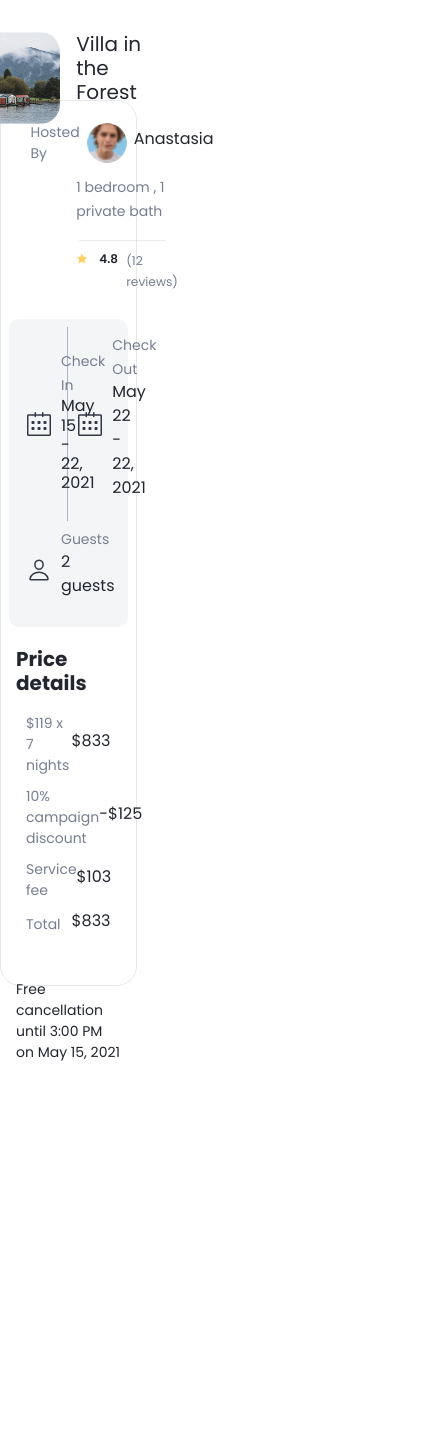
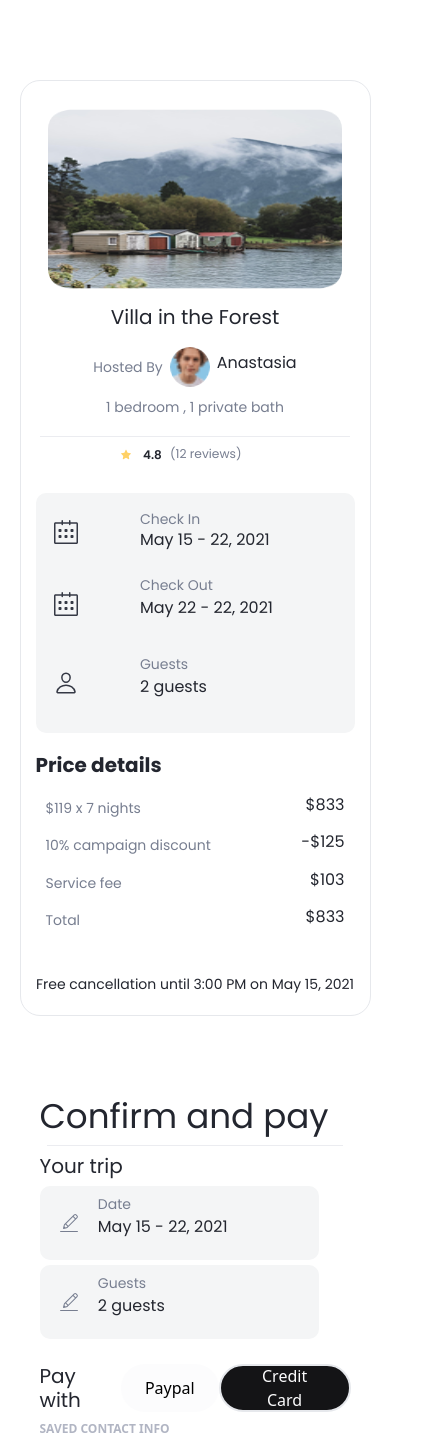
Before and after one commit to Areej-Farag/Fleet-Project, a React (Create React App) app in the folder FrontEnd/: page / in a window 390 px wide. Shown: the top 1440 px of the page, 437 px wide, since content can reach past the window. Before the commit the page ends 1063 px from the top, so only its background shows below. Built offline with nearby package versions, Linux system fonts and the light colour scheme.

Commit message:
finishing the payment form template UI with responsive

```diff
--- a/FrontEnd/src/App.js
+++ b/FrontEnd/src/App.js
@@ -1,11 +1,11 @@
 import React from "react";
-import PaymentConfirmationDetailes from "./Components/Organisms/PaymentConfirmationDetailes";
+import PaymentTemplate from "./Components/Templates/PaymentTemplate";
 
 
 const App = () => {
   return (
     <>
-    <PaymentConfirmationDetailes/>
+    <PaymentTemplate/>
     </>
   );
 };
--- a/FrontEnd/src/Components/Atoms/ImageComponent.jsx
+++ b/FrontEnd/src/Components/Atoms/ImageComponent.jsx
@@ -17,7 +17,7 @@ const ImageComponent = ({ src, title, type = "fullyRounded", badgeContent }) =>
           {badgeContent}
         </div>
       )}
-      <img src={src} alt={title} className="img-fluid" />
+      <img src={src} alt={title} className="img-fluid d-block" />
     </div>
   );
 };
--- a/FrontEnd/src/Components/Organisms/CreditCardInfoForm.jsx
+++ b/FrontEnd/src/Components/Organisms/CreditCardInfoForm.jsx
@@ -50,7 +50,7 @@ export default function CreditCardInfoForm() {
 
       </div>
         <Typograph variant="h5">Message the host</Typograph>
-        <textarea placeholder="Additional Notes" cols={60} rows={7}></textarea>
+        <textarea placeholder="Additional Notes" cols={40} rows={7}></textarea>
         <Button color="blue" size="default" shape="default">
           {" "}
           Confirm and pay
--- a/FrontEnd/src/Components/Organisms/PaymentConfirmationDetailes.jsx
+++ b/FrontEnd/src/Components/Organisms/PaymentConfirmationDetailes.jsx
@@ -35,11 +35,11 @@ export default function PaymentConfirmationDetailes({
 }) {
   return (
     <div className="payment-confirmation-detailes">
-      <div className="Photo-and-host-sec d-flex">
-        <div className="photo-container w-50 p-2">
+      <div className="Photo-and-host-sec row d-flex">
+        <div className="photo-container col-12  p-2">
           <ImageComponent src={LocationPhoto} title={"Image Title"} />
         </div>
-        <div className="host-container w-50 p-2">
+        <div className="host-container col-12 p-2">
           <HostSection
             AvatarSrc={AvatarPhoto}
             HostName={"Anastasia"}
@@ -47,7 +47,7 @@ export default function PaymentConfirmationDetailes({
             PropertyName={"Villa in the Forest"}
             childern={
               <>
-                <div>
+                <div className="d-flex justify-content-center w-100">
                   <Typograph variant={"small"} color={colors.Neutrals[4]}>
                     {" "}
                     1 bedroom , 1 private bath
@@ -56,14 +56,13 @@ export default function PaymentConfirmationDetailes({
               </>
             }
           />
-           <div className="d-flex">
-                <Rate rating={"4.8"}/>
-                <div className="review-count">
+          <div className="d-flex rate-container">
+            <Rate rating={"4.8"} />
+            <div className="d-flex review-count">
               <Typograph variant={"small"} color={colors.Neutrals[4]}>
                 (12 reviews)
               </Typograph>
             </div>
-
           </div>
         </div>
       </div>
@@ -103,18 +102,18 @@ export default function PaymentConfirmationDetailes({
           <Typograph variant="small" color={colors.Neutrals[4]}>
             Guests
           </Typograph>
-          <Typograph variant="p" color={colors.Neutrals[2]} >
+          <Typograph variant="p" color={colors.Neutrals[2]}>
             2 guests
           </Typograph>
         </Icon>
       </div>
 
-      <div className="price-details-container" >
+      <div className="price-details-container">
         <Typograph variant={"h5"} color={colors.Neutrals[2]} bold={true}>
           Price details{" "}
         </Typograph>
         <div className="paymment-details">
-          <div>
+          <div className="Price-details">
             {BookingData.map((item, index) => (
               <BookingDetails
                 key={index}
@@ -124,7 +123,6 @@ export default function PaymentConfirmationDetailes({
               />
             ))}
           </div>
-
         </div>
       </div>
       <Typograph variant={"small"} color={colors.Neutrals[2]}>
--- a/FrontEnd/src/Components/Organisms/PaymentForm.jsx
+++ b/FrontEnd/src/Components/Organisms/PaymentForm.jsx
@@ -9,6 +9,7 @@ import { CiEdit } from "react-icons/ci";
 import Button from "../Atoms/Button";
 import CreditCardInfoForm from "./CreditCardInfoForm";
 import Select from "../Atoms/Select";
+// import { FaBold } from "react-icons/fa";
 
 
 export default function PaymentForm() {
@@ -25,19 +26,19 @@ export default function PaymentForm() {
           Your trip
         </Typograph>
         <div className="detailsIcons">
-          <Icon size={24} color={colors.Neutrals[3]} IconContetnt={<CiEdit />} direction="row-reverse" >
+          <Icon size={24} color={colors.Neutrals[4]} IconContetnt={<CiEdit />} direction="row-reverse" >
             <Typograph variant="small" color={colors.Neutrals[4]}>
               Date
             </Typograph>
-            <Typograph variant="h6" color={colors.Neutrals[2]}>
+            <Typograph variant="p" color={colors.Neutrals[2] }>
               May 15 - 22, 2021
             </Typograph>
           </Icon>
-          <Icon size={24} color={colors.Neutrals[5]} IconContetnt={<CiEdit />} direction="row-reverse">
+          <Icon size={24} color={colors.Neutrals[4]} IconContetnt={<CiEdit />} direction="row-reverse">
             <Typograph variant="small" color={colors.Neutrals[4]}>
               Guests
             </Typograph>
-            <Typograph variant="h6" color={colors.Neutrals[2]}>
+            <Typograph variant="p" color={colors.Neutrals[2]}>
               2 guests
             </Typograph>
           </Icon>
--- a/FrontEnd/src/Components/Styles/atoms.css
+++ b/FrontEnd/src/Components/Styles/atoms.css
@@ -280,14 +280,14 @@
 .img-top-rounded img {
   width: 100%;
   height: 100%;
-  object-fit: cover;
+  object-fit: fill;
   border-radius: 15px 15px 0 0;
 }
 
 .img-fully-rounded img {
   width: 100%;
   height: 100%;
-  object-fit: cover;
+  object-fit: fill;
   border-radius: 20px;
 }
 
@@ -295,7 +295,7 @@
   width: 120px;
   height: 120px;
   border-radius: 50%;
-  object-fit: cover;
+  object-fit: fill;
   border: 3px solid var(--color-neutral-8);
   box-shadow: 0px 4px 6px rgba(0, 0, 0, 0.1);
 }
--- a/FrontEnd/src/Components/Styles/organisms.css
+++ b/FrontEnd/src/Components/Styles/organisms.css
@@ -7,8 +7,8 @@
 }
 /* PaymentForm Styles */
 .payment-form {
-  width: 35%;
-  height: 100vh;
+  width: 100%;
+  height: fit-content;
   padding: 20px;
 }
 .payment-form .detailsIcons {
@@ -98,8 +98,8 @@
 /* payment-confirmation-detailes */
 .payment-confirmation-detailes {
   margin-top: 100px;
-  width: 35%;
-  height: 105vh;
+  width: 100%;
+  height: fit-content;
   display: flex;
   flex-direction: column;
   justify-content: center;
@@ -109,11 +109,15 @@
   border-radius: 20px;
   padding: 20px 15px;
 }
+.photo-container,
+.host-container {
+  width: 50%;
+}
 .payment-confirmation-detailes .TextedIcons-container .IconContainer {
   width: 50%;
   padding-left: 10px;
 }
-.TextedIcons-container{
+.TextedIcons-container {
   background-color: var(--color-neutral-7);
   border-radius: 10px;
   padding: 5px 10px;
@@ -123,23 +127,77 @@
   .IconContainer:first-child {
   border-right: 1px solid var(--color-neutral-5);
 }
-.price-details-container{
+.price-details-container {
   width: 100%;
 }
 .paymment-details {
   /* width: 90%; */
   padding: 10px;
 }
-.payment-confirmation-detailes  .review-count{
+.Price-details {
+  justify-content: space-between !important;
+}
+.payment-confirmation-detailes .review-count {
   width: 100px;
   vertical-align: baseline;
   font-size: 14px;
   margin-left: 15px;
 }
 
-/* Media Queries */
+/* Media Queries For Mobile */
 @media screen and (max-width: 768px) {
   .payment-form {
-    width: 100vw;
+    width: 90vw;
+    margin: 30px auto;
+    flex-direction: column;
+  }
+  .payment-confirmation-detailes {
+    width: 90vw;
+    height: fit-content;
+    margin: 30px auto;
+  }
+  .photo-container,
+  .host-container {
+    width: 100%;
+  }
+  .payment-confirmation-detailes .photo-container img {
+    margin: auto;
+    height: 180px;
+    width: 90%;
+    object-fit: fill;
+  }
+  .payment-confirmation-detailes
+    .TextedIcons-container
+    .IconContainer:first-child {
+    border-right: none;
+  }
+  .booking-details {
+    justify-content: center;
+  }
+  .rate-container {
+    justify-content: center;
+  }
+  .payment-form .trip-details .detailsIcons {
+    flex-direction: column;
+  }
+  .payment-confirmation-detailes
+  .TextedIcons-container
+  .IconContainer , .payment-form .trip-details .detailsIcons .IconContainer{
+    width: 100%;
+    margin-bottom: 5px;
 }
 }
+
+/* Media Queries For Tablet */
+@media screen and (min-width: 769px) and (max-width: 1030px) {
+  .payment-form .trip-details .detailsIcons {
+    flex-direction: column;
+  }
+  .payment-form .trip-details .detailsIcons {
+    flex-direction: column;
+  }
+ .payment-form  .trip-details .detailsIcons .IconContainer{
+    width: 100%;
+    margin-bottom: 5px;
+}
+}
--- /dev/null
+++ b/FrontEnd/src/Components/Styles/templates.css
@@ -0,0 +1,68 @@
+@import "./global.css";
+* {
+    margin: 0;
+    padding: 0;
+    box-sizing: border-box;
+    transition: all 0.3s ease-in-out;
+}
+
+.payment-template-container {
+    width: 85%;
+    justify-content: space-between;
+    margin: 50px auto;
+
+}
+.payment-form-container{
+    width: 48%;
+}
+.payment-confirmation-container {
+width: 48%;
+}
+
+/* Media Queries For Mobile */
+@media screen and (max-width: 768px) {
+    .payment-template-container{
+        flex-direction: column-reverse;
+        width: 90%;
+        /* justify-content: space-between; */
+    }
+   .payment-form-container{
+        width: 100%
+
+    }
+    .payment-confirmation-container {
+    width: 100%;
+    }
+
+}
+
+/* Media Queries For Tablets */
+@media screen and (min-width: 769px) and (max-width: 1024px) {
+    .payment-template-container {
+        width: 100%;
+        display: flex;
+        flex-wrap: wrap;
+        justify-content: center;
+        padding: 10px;
+        /* gap: 20px;  */
+    }
+    .payment-form-container  {
+        width: 50%;
+        display: flex;
+        flex-direction: column;
+        /* gap: 15px;  */
+    }
+    .payment-form-container .payment-form{
+        width: 100%;
+    }
+    .payment-confirmation-container{
+        width: 50%;
+    }
+    .payment-confirmation-detailes {
+        width: 100%;
+    }
+    .payment-form-container .payment-form .trip-details .detailsIcons .IconContainer{
+        width: 100%;
+        margin-bottom: 5px;
+    }
+}
--- /dev/null
+++ b/FrontEnd/src/Components/Templates/PaymentTemplate.jsx
@@ -0,0 +1,13 @@
+import React from 'react'
+import PaymentConfirmationDetailes from '../Organisms/PaymentConfirmationDetailes'
+import PaymentForm from '../Organisms/PaymentForm'
+import '../Styles/templates.css'
+
+export default function PaymentTemplate() {
+  return (
+    <div className="payment-template-container d-flex">
+     <div className='payment-form-container'><PaymentForm /></div>
+     <div className='payment-confirmation-container'><PaymentConfirmationDetailes /></div>
+    </div>
+  )
+}
```
Lines whose indentation alone changed are shown as unchanged.
